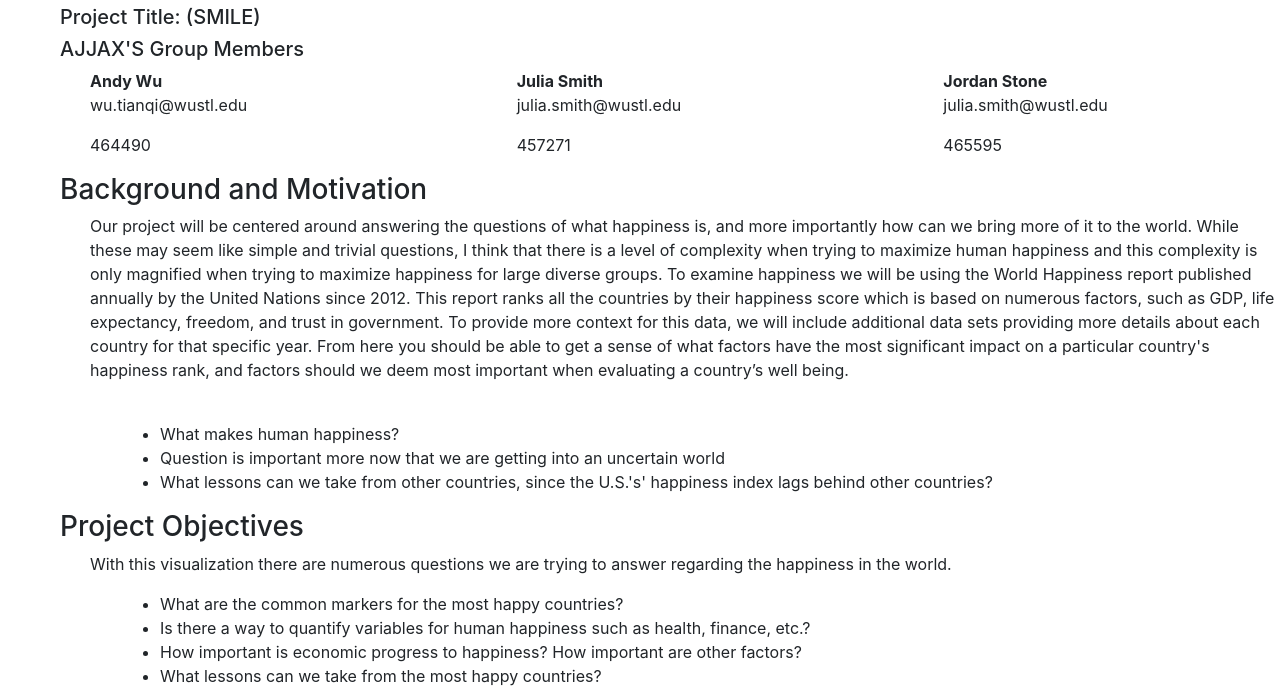
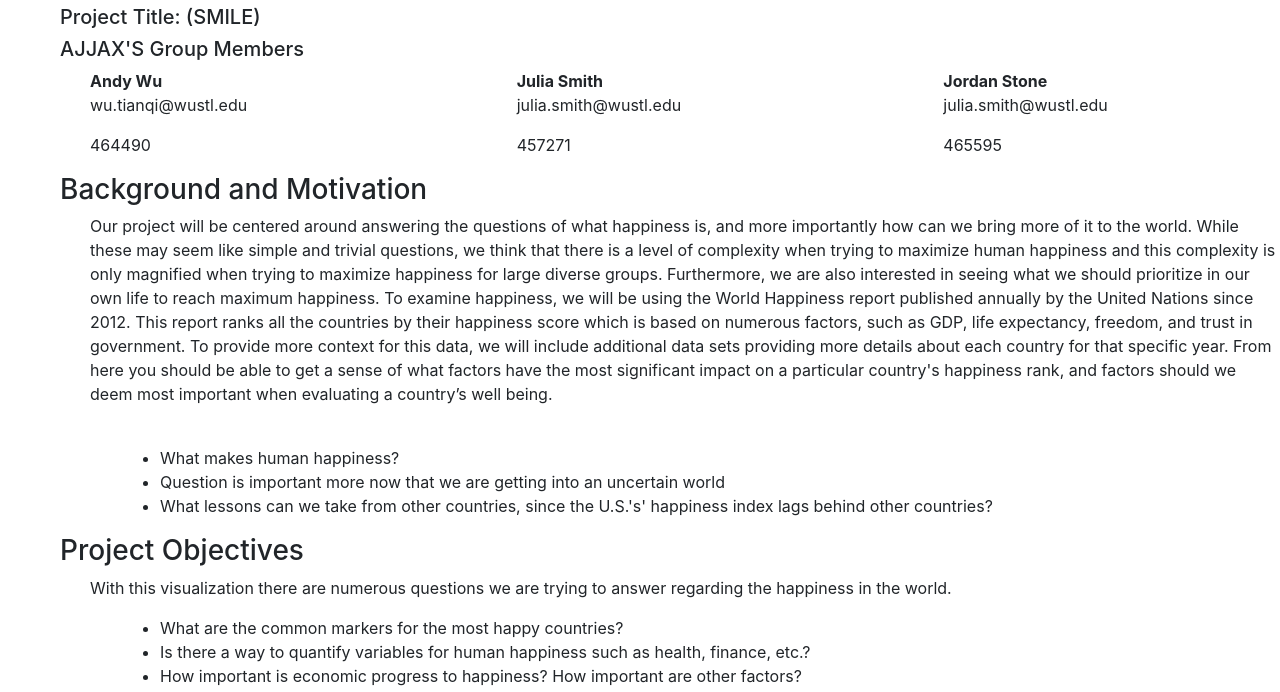
Before and after one commit to smithj11/AJJAX-457, a plain HTML site: page proposal.html in a window 1280 px wide. Shown: the part 93-785 px from the top of the page. Drawn offline with nearby package versions, Linux system fonts and the light colour scheme.

Commit message:
Update proposal.html

```diff
--- a/proposal.html
+++ b/proposal.html
@@ -34,9 +34,10 @@
   <p>
     Our project will be centered around answering the questions of what
     happiness is, and more importantly how can we bring more of it to the world. While these may seem like simple and
-    trivial questions, I think that there is a level of complexity when trying to
+    trivial questions, we think that there is a level of complexity when trying to
     maximize human happiness and this complexity is only magnified when
-    trying to maximize happiness for large diverse groups. To examine happiness
+    trying to maximize happiness for large diverse groups. Furthermore, we are also interested in seeing what we should
+    prioritize in our own life to reach maximum happiness. To examine happiness,
     we will be using the World Happiness report published annually by the United Nations since 2012.
     This report ranks all the countries by their happiness score which is based on numerous factors,
     such as GDP, life expectancy, freedom, and trust in government.
```
